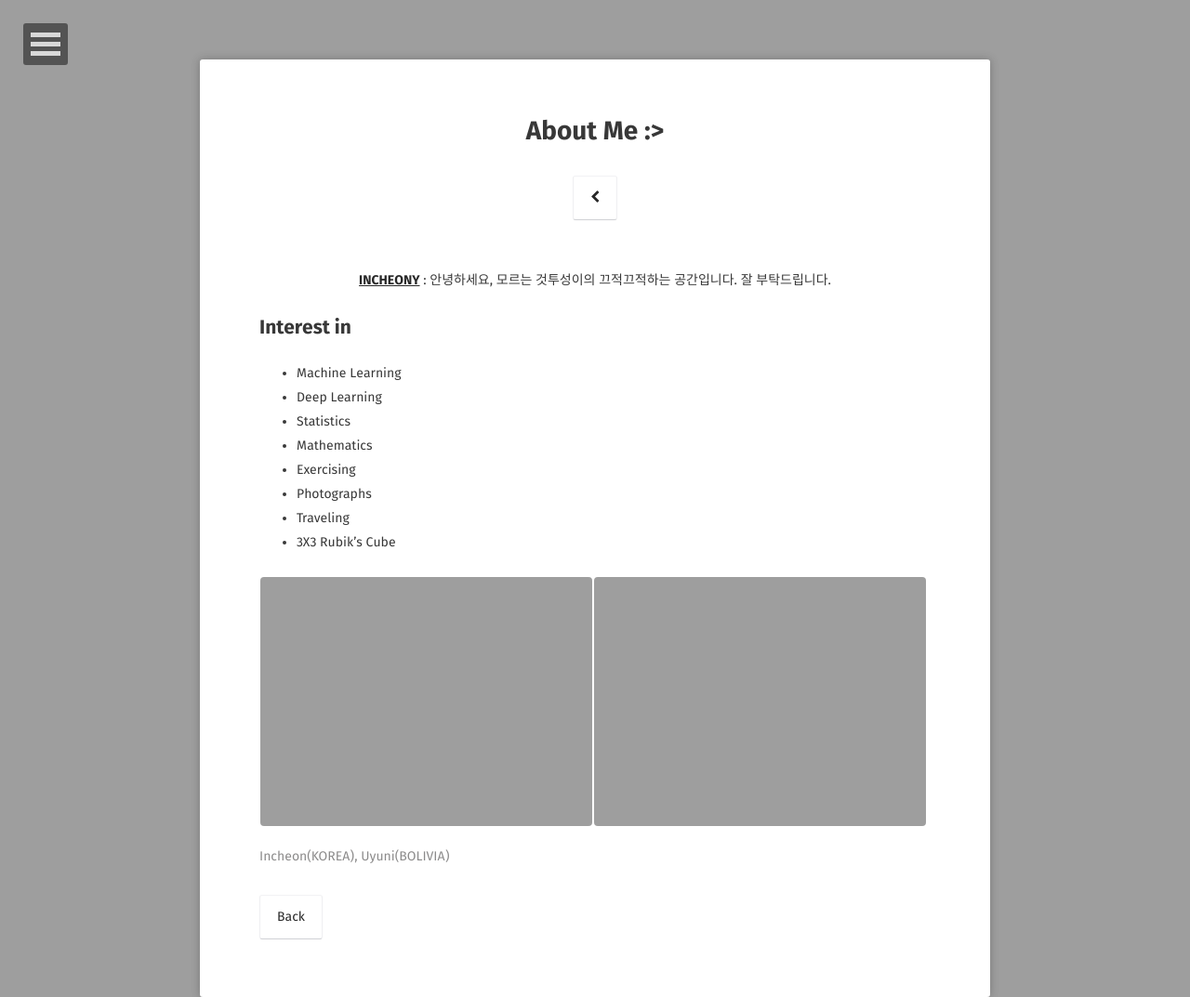
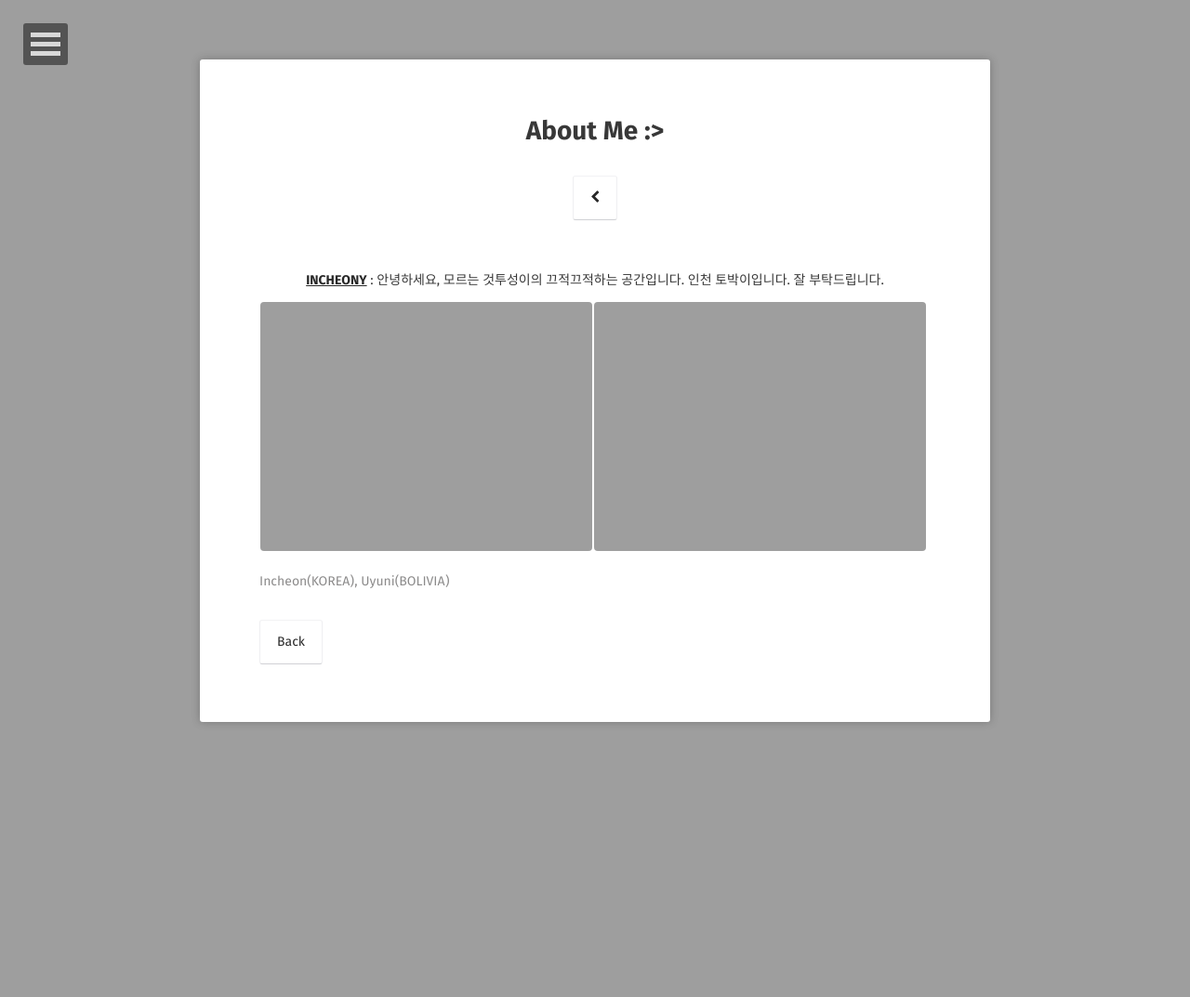
Before and after one commit to incheony/incheony.github.io, a Jekyll site: the page built from about/index.md, in a window 1280 px wide. Shown: the whole page at 93% size. Built offline with Jekyll 4.4.1, drawn with Linux system fonts in a browser that asks for light colours; some web fonts are replaced; after the commit the page ends 964 px from its top, so only the background shows below that.

Commit message:
Update index.md

```diff
--- a/about/index.md
+++ b/about/index.md
@@ -1,22 +1,12 @@
 ---
 layout: page
 title: About Me :>
-tags: [about, incheony]
 date: 2018-11-17
 comments: false
 ---
 
-<center><a href="https://incheony.github.io/about/"><b>INCHEONY</b></a> : 안녕하세요, 모르는 것투성이의 끄적끄적하는 공간입니다. 잘 부탁드립니다.</center>
+<center><a href="https://incheony.github.io/about/"><b>INCHEONY</b></a> : 안녕하세요, 모르는 것투성이의 끄적끄적하는 공간입니다. 인천 토박이입니다. 잘 부탁드립니다.</center>
 
-## Interest in
-* Machine Learning
-* Deep Learning
-* Statistics
-* Mathematics
-* Exercising
-* Photographs
-* Traveling
-* 3X3 Rubik's Cube
 
 {% capture images %}
     https://incheony.github.io/assets/img/moi.jpg
```
